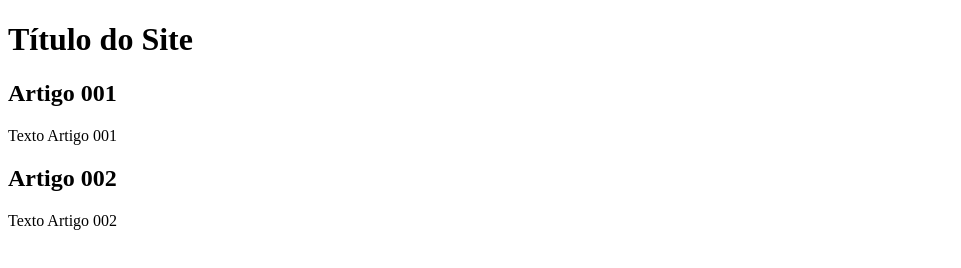
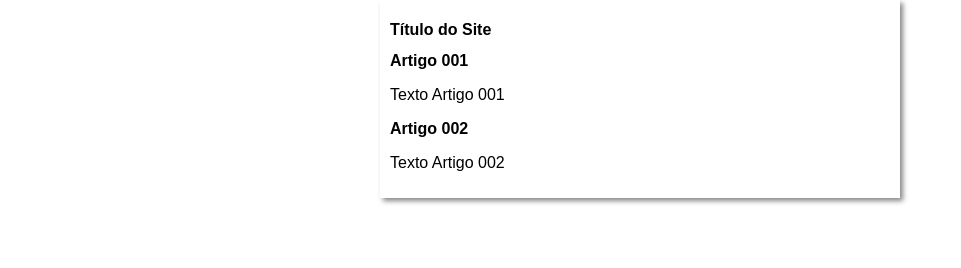
Before and after one commit to Alerbtx/Projeto-Site, a plain HTML site: page index.html in a window 1280 px wide. Shown: the whole page, without its empty margins (0-961 px from the left). Drawn offline with Linux system fonts and the light colour scheme.

Commit message:
Iniciei o design

```diff
--- /dev/null
+++ b/estilos/style.css
@@ -0,0 +1,12 @@
+* {
+    font-family: Arial, Helvetica, sans-serif;
+    font-size: 16px;
+}
+
+body {
+    background-color: white;
+    width: 500px;
+    margin: auto;
+    padding: 10px;
+    box-shadow: 3px 3px 5px rgba(0, 0, 0, 0.473);
+}
--- a/index.html
+++ b/index.html
@@ -5,6 +5,7 @@
     <meta charset="UTF-8">
     <meta name="viewport" content="width=device-width, initial-scale=1.0">
     <title>Título do Site</title>
+    <link rel="stylesheet" href="estilos/style.css">
 </head>
 
 <body>
```
